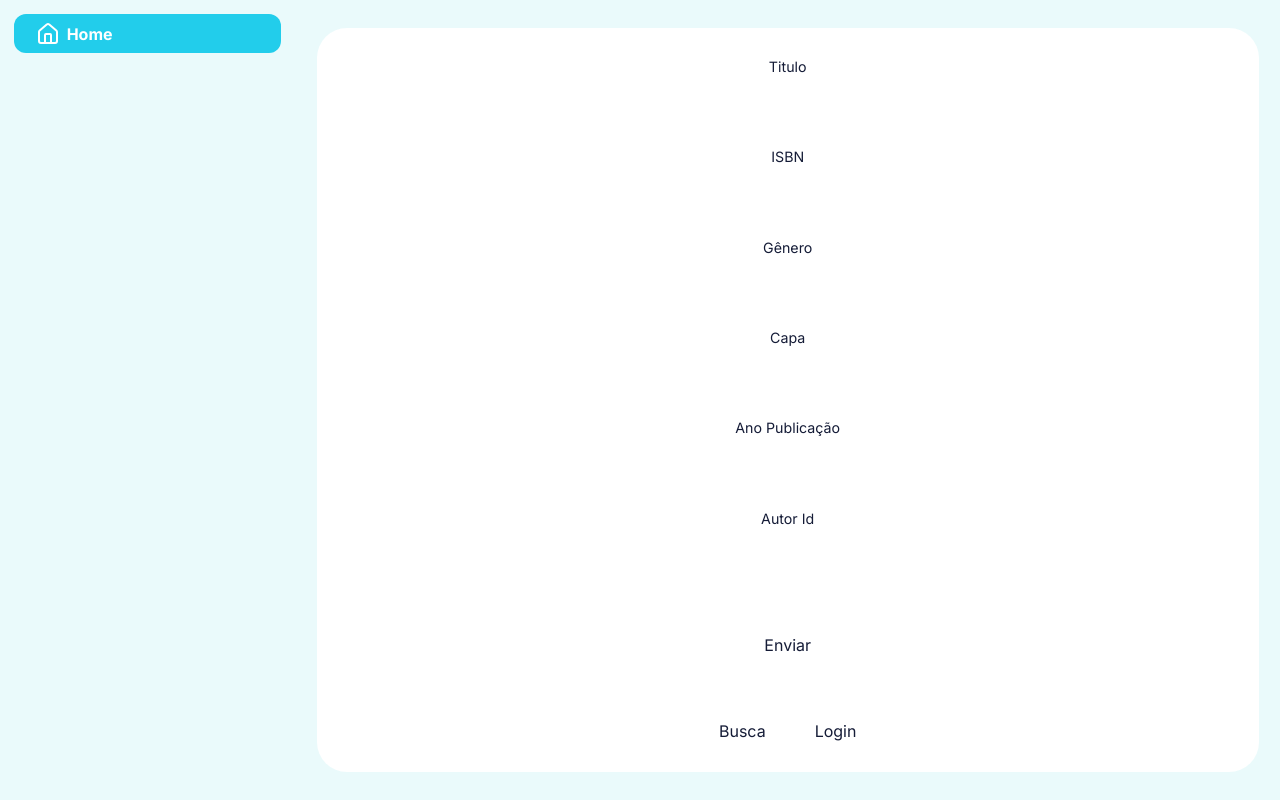
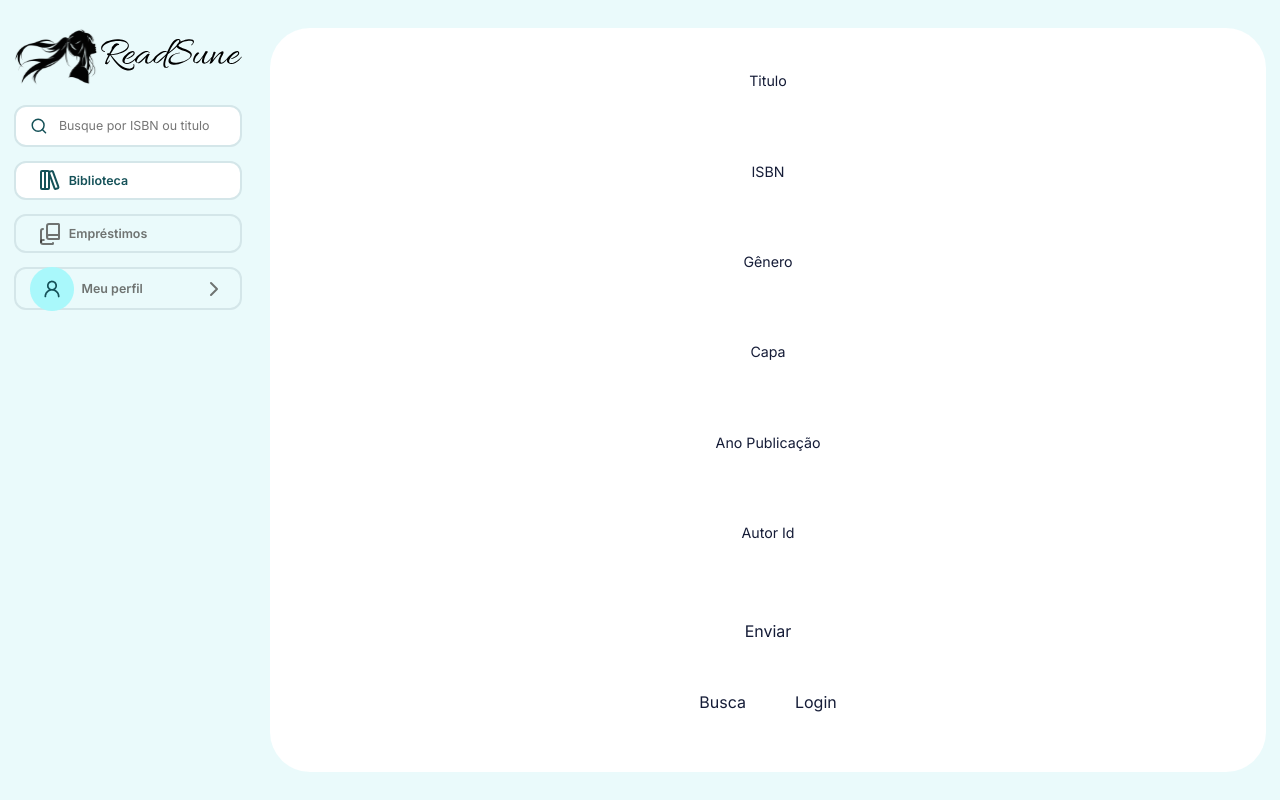
Before and after one commit to V0ltzx/SistemaBiblioteca-DWII-Fatec, a React (Vite) app in the folder biblioteca-front/: page /livro_add in a window 1280 px wide. Built offline with nearby package versions, Linux system fonts and the light colour scheme.

Commit message:
feat: Barra lateral finalizada

```diff
--- a/biblioteca-front/src/components/TelaLateral.jsx
+++ b/biblioteca-front/src/components/TelaLateral.jsx
@@ -1,12 +1,48 @@
 import '../styles/TelaLateral.css'
-import { House } from 'lucide-react'
+import { LibraryBig, BookCopy, Search, ChevronRight } from 'lucide-react'
+import Logo from '../assets/Images/Logo.svg'
+import { useState} from 'react'
+import { useNavigate } from 'react-router-dom';
+import Avatar from '../assets/Images/Avatar.png'
 
 export default function TelaLateral({children}){
+    const [ativo, setAtivo] = useState("livros");
+    const [busca, setBusca] = useState("");
+    const navigate = useNavigate();
+
+    function Navegar(rota){
+        setAtivo(rota);
+        navigate("/" + rota);
+    }
+
     return(
         <div className='tela-grid'>
             <div className='tela-grid__lateral'>
-                <button className='btn btn--primaria btn--block'>
-                    <House /> Home
+
+                <div className='tela-lateral__logo'>
+                    <img src={Logo} alt="Logo" />
+                </div>
+
+
+                <div className='barra-pesquisa'>
+                    <Search className='barra-pesquisa__icon' />
+                    <input className='barra-pesquisa__input' type="search" placeholder='Busque por ISBN ou titulo' value={busca} onChange={(e) => setBusca(e.target.value)}></input>
+                </div>
+
+                <button className={`btn ${ativo === "livros" ? "btn__ativo" : "btn__inativo"} btn--block`} onClick={() => Navegar("livros")}>
+                    <LibraryBig /> Biblioteca
+                </button>
+
+                <button className={`btn ${ativo === "emprestimos" ? "btn__ativo" : "btn__inativo"} btn--block`} onClick={() => Navegar("emprestimos")}>
+                    <BookCopy /> Empréstimos
+                </button>
+
+                <button className={`btn ${ativo === "perfil" ? "btn__ativo" : "btn__inativo"} btn--block btn-perfil`} onClick={() => Navegar("perfil")}>
+                        <div className='btn-perfil__avatar' >
+                            <img src={Avatar} />
+                        </div>
+                        Meu perfil
+                    <ChevronRight className='btn-perfil__icon'/>
                 </button>
             </div>
 
--- a/biblioteca-front/src/styles/TelaLateral.css
+++ b/biblioteca-front/src/styles/TelaLateral.css
@@ -1,8 +1,11 @@
+/* ---------- Grid ---------- */
+
 .tela-grid{
     display: grid;
-    grid-template-columns: 0.6fr 2fr;
+    grid-template-columns: 0.5fr 2fr;
     min-height: 100vh;
     background-color: var(--cor-neutra);
+    position: sticky;
 }
 
 .tela-grid__lateral{
@@ -16,6 +19,127 @@
     display: flex;
     flex-direction: column;
     background-color: white;
-    border-radius: 30px;
-    margin: 2rem 1.5rem;
+    border-radius: 40px;
+    margin: 2rem 1rem;
+    padding: 2rem;
 }
+
+
+/* ---------- Botões de navegação ---------- */
+
+.btn{
+    border-radius: 12px;
+    border: 2px solid #D4E6E9;
+    margin: 0.5rem 0;
+}
+
+.btn__ativo{
+    background-color: var(--cor-branco);
+    color: var(--cor-primaria-escura);
+}
+
+.btn__inativo{
+    background-color: rgba(255, 255, 255, 0);
+    color: var(--cor-texto-mutado);
+}
+
+.btn__ativo:hover{
+    background-color: #d9d9d9;
+}
+
+.btn__inativo:hover{
+    background-color: var(--cor-branco);
+    color: var(--cor-primaria-escura);
+}
+
+/* ---------- Barra de pesquisa ---------- */
+
+.barra-pesquisa {
+  position: relative;
+  width: 100%;
+  max-width: 30rem;
+  margin: 0.5rem 0;
+  background-color: var(--cor-branco);
+  border-radius: 12px;
+  border: 2px solid #D4E6E9;
+}
+
+.barra-pesquisa__icon {
+  position: absolute;
+  top: 50%;
+  left: 1rem;
+  width: 1.25rem;
+  height: 1.25rem;
+  transform: translateY(-50%);
+  color: var(--cor-primaria-escura);
+  pointer-events: none;
+}
+
+.barra-pesquisa__input {
+  width: 100%;
+  height: 2.625rem;
+  padding: 0 1.25rem 0 3rem;
+  border: none;
+  border-radius: 999px;
+  background-color: var(--cor-branco);
+  font-family: inherit;
+  font-size: 0.875rem;
+  color: black;
+  transition: box-shadow 0.2s ease;
+}
+
+.barra-pesquisa__input:focus{
+  outline: none;
+}
+
+/* ---------- Botão Perfil ---------- */
+
+.btn-perfil {
+    position: relative;
+    height: 3rem;
+    padding-inline: 1rem;
+    font-size: 800;
+}
+
+.btn-perfil__avatar {
+    position: relative;
+}
+
+.btn-perfil__icon {
+    margin-left: auto;
+}
+
+/* ---------- Select (Não sei se vou fazer) ---------- */
+
+.select{
+    height: 2.75rem;
+    margin-top: 0.5rem;
+}
+
+.select__input{
+    border: 2px solid #D4E6E9;
+    border-radius: 12px;
+    width: 100%;
+    height: 2.75rem;
+    padding: 0 0.875rem;
+    appearance: none;
+    cursor: pointer;
+    padding: 0.8rem;
+    font-family: inherit;
+    font-size: medium;
+    font-weight: 600;
+}
+
+.select__input:focus{
+    outline: none;
+}
+
+.select__icon {
+  position: absolute;
+  top: 50%;
+  right: 0.8rem;
+  display: flex;
+  transform: translateY(-50%);
+  color: var(--cor-primaria-escura);
+  pointer-events: none;
+}
--- a/biblioteca-front/src/styles/global.css
+++ b/biblioteca-front/src/styles/global.css
@@ -107,3 +107,7 @@ h1, h2, h3, h4, h5, h6 {
 .btn--ciano:hover {
   background-color: #0d6265;
 }
+
+.input-wrapper{
+  position: relative;
+}
```
Also changed, not shown: biblioteca-front/src/assets/Images/Avatar.png (added).
